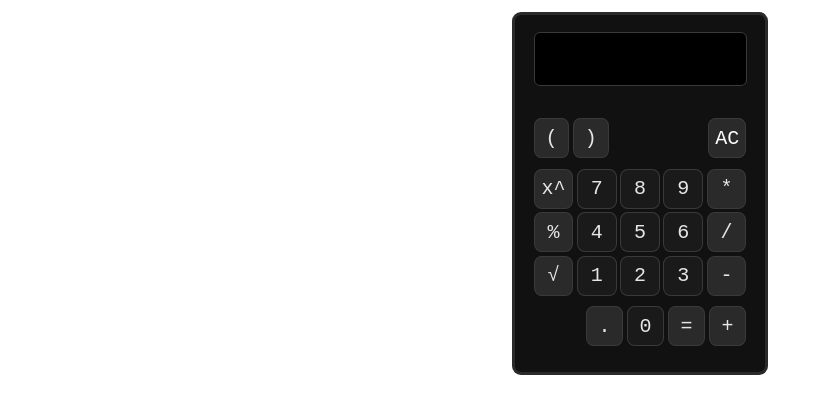
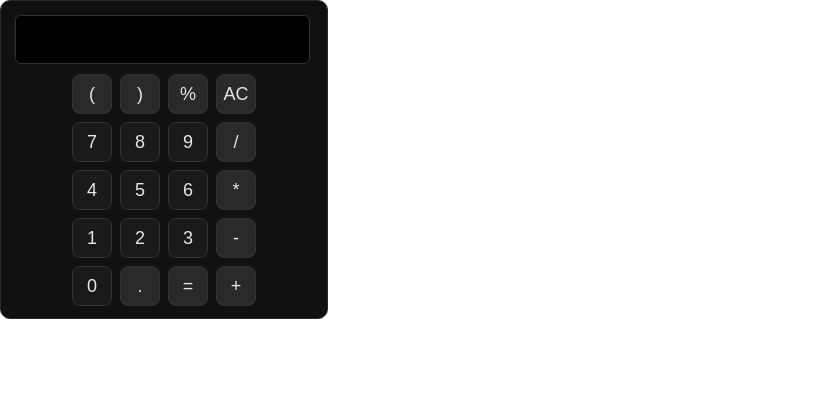
Before and after one commit to scarlettnahomy27-sudo/notion-calculator, a plain HTML site: page index.html in a window 1280 px wide. Shown: the whole page, without its empty margins (0-831 px from the left). Drawn offline with Linux system fonts and the light colour scheme.

Commit message:
index.html

```diff
--- a/index.html
+++ b/index.html
@@ -3,96 +3,62 @@
 <html lang="en">
 <head>
 <meta charset="UTF-8">
-<meta name="viewport" content="width=device-width, initial-scale=1.0">
 
 <style>
 
-body {
-  margin: 0 auto;
-  text-align: center;
-  font-size: 23px;
+body{
+margin:0;
+font-family: monospace;
 }
 
-.calculator {
-  display: inline-block;
-  background: #111111;
-  margin: 1% 0;
-  color: #e6e6e6;
-  border: 2px solid #2a2a2a;
-  border-radius: 8px;
-  box-shadow: 0 0 0 1px #2a2a2a;
-  max-width: 240px;
-  padding: 5px;
-}
-
-.calculator .button {
-  font-size: x-large;
-  width: 2em;
-  min-height: 2em;
-  margin: 0.8%;
-  border-radius: 20%;
-  border: 1px solid #3a3a3a;
-  font-family: monospace;
-  background: #1a1a1a;
-  color: #e6e6e6;
-}
-
-/* CHANGED FROM GREEN TO GRAY */
-.calculator .accent{
-   background: #2a2a2a;
-}
-
-/* spacing blocks */
-.calculator .space {
-  width: 2.4em;
-  min-height: 2.4em;
-  margin: 0.5%;
-}
-
-/* hover */
-.calculator button:hover {
-  background: #3a3a3a;
-  transform: scale(0.92);
-}
-
-/* active press */
-.button:active {
-  background: #555555;
-  color: white;
-  transform: scale(0.85);
+.calculator{
+display:inline-block;
+background:#111;
+padding:8px;
+border-radius:10px;
+border:1px solid #2a2a2a;
 }
 
 #screen{
-  border: 1px solid #3a3a3a;
-  border-radius: 6px;
-  width: 85%;
-  height: 50px;
-  margin: 5%;
-  text-align: right;
-  font-size: 28px;
-  font-family: monospace;
-  background-color: #000000;
-  color: #ffffff;
-  padding-right: 5px;
+width:92%;
+height:45px;
+margin:6px;
+background:#000;
+color:white;
+border:1px solid #333;
+border-radius:6px;
+text-align:right;
+font-size:22px;
+padding-right:6px;
 }
 
-#clean {
-  background: #2a2a2a;
-  color: white;
+.button{
+width:40px;
+height:40px;
+margin:4px;
+border-radius:20%;
+border:1px solid #333;
+background:#1a1a1a;
+color:#e6e6e6;
+font-size:18px;
 }
 
-.rows{
-  margin: 5%;
+.accent{
+background:#2a2a2a;
 }
 
-.calculator__row1,
-.calculator__row2,
-.calculator__row3,
-.calculator__row4,
-.calculator__row5 {
-  display: flex;
-  justify-content: space-between;
-  align-items: center;
+.button:hover{
+background:#3a3a3a;
+}
+
+.button:active{
+background:#555;
+color:white;
+}
+
+.row{
+display:flex;
+justify-content:center;
 }
 
 </style>
@@ -102,72 +68,72 @@ body {
 
 <div class="calculator">
 
-<input type="text" id="screen">
+<input id="screen" type="text">
 
-<div class="rows">
-
-<div class="calculator__row1">
+<div class="row">
 <button class="button accent">(</button>
 <button class="button accent">)</button>
-<div class="space"></div>
-<div class="space"></div>
-<button class="button" id="clean">AC</button>
+<button class="button accent">%</button>
+<button class="button accent">AC</button>
 </div>
 
-<div class="calculator__row2">
-<button class="button accent">x^</button>
+<div class="row">
 <button class="button">7</button>
 <button class="button">8</button>
 <button class="button">9</button>
+<button class="button accent">/</button>
+</div>
+
+<div class="row">
+<button class="button">4</button>
+<button class="button">5</button>
+<button class="button">6</button>
 <button class="button accent">*</button>
 </div>
 
-<div class="calculator__row3">
-<button class="button accent">%</button>
-<button class="button">4</button>
-<button class="button">5</button>
-<button class="button">6</button>
-<button class="button accent">/</button>
-</div>
-
-<div class="calculator__row4">
-<button class="button accent">√</button>
+<div class="row">
 <button class="button">1</button>
 <button class="button">2</button>
 <button class="button">3</button>
 <button class="button accent">-</button>
 </div>
 
-<div class="calculator__row5">
-<div class="space"></div>
+<div class="row">
+<button class="button">0</button>
 <button class="button accent">.</button>
-<button class="button">0</button>
 <button class="button accent">=</button>
 <button class="button accent">+</button>
 </div>
 
 </div>
-</div>
 
 <script>
-var display = document.getElementById("screen");
-var buttons = document.getElementsByClassName("button");
 
-Array.prototype.forEach.call(buttons, function(button) {
-button.addEventListener("click", function() {
+let screen=document.getElementById("screen");
 
-if (button.textContent != "=" && button.textContent != "AC") {
-display.value += button.textContent;
+document.querySelectorAll(".button").forEach(btn=>{
+btn.onclick=()=>{
 
-} else if (button.textContent === "=") {
-display.value = eval(display.value);
-
-} else if (button.textContent === "AC") {
-display.value = "";
+if(btn.textContent=="AC"){
+screen.value="";
 }
 
+else if(btn.textContent=="="){
+try{
+screen.value=eval(screen.value);
+}
+catch{
+screen.value="error";
+}
+}
+
+else{
+screen.value+=btn.textContent;
+}
+
+}
 });
-});
+
 </script>
 
 </body>
```
